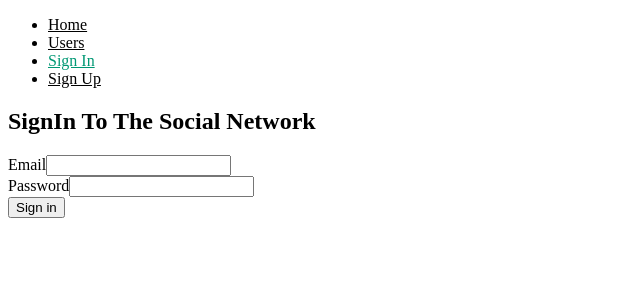
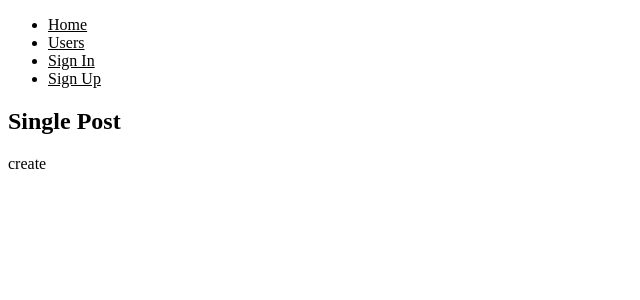
Before and after one commit to Mammirati15/nodeReactSocialNet, a React (Create React App) app in the folder react-social-net/: page /post/create in a window 1280 px wide. Before the commit this address led to /signin. Shown: the top 300 px of the page, without its empty margins (0-640 px from the left). Built offline with nearby package versions, Linux system fonts and the light colour scheme.

Commit message:
added a single posts component to read the whole post

```diff
--- a/react-social-net/src/MainRouter.js
+++ b/react-social-net/src/MainRouter.js
@@ -10,6 +10,7 @@ import EditProfile from './user/EditProfile'
 import FindPeople from './user/FindPeople'
 import NewPost from './post/NewPost'
 import PrivateRoute from './auth/PrivateRoute'
+import SinglePost from './post/SinglePost'
 
 
 const MainRouter = () => (
@@ -17,6 +18,7 @@ const MainRouter = () => (
     <Menu />
     <Switch>
       <Route exact path="/" component={Home}></Route>
+      <Route exact path="/post/:postId" component={SinglePost}></Route>
       <Route exact path="/users" component={Users}></Route>
       <Route exact path="/signup" component={Signup}></Route>
       <Route exact path="/signin" component={Signin}></Route>
--- a/react-social-net/src/post/Posts.js
+++ b/react-social-net/src/post/Posts.js
@@ -57,7 +57,7 @@ class Posts extends Component {
                   </Link>
                   on {new Date(post.created).toDateString()}
                 </p>
-                <Link to={`posts/${post._id}`} className="btn btn-raised btn-primary btn-sm">
+                <Link to={`post/${post._id}`} className="btn btn-raised btn-primary btn-sm">
                   Read More of this Post
                 </Link>
               </div>
--- /dev/null
+++ b/react-social-net/src/post/SinglePost.js
@@ -0,0 +1,15 @@
+import React, { Component } from 'react'
+
+class SinglePost extends Component {
+  render() {
+    return (
+      <div>
+        <h2>Single Post</h2>
+        {this.props.match.params.postId}
+      </div>
+    )
+  }
+}
+
+
+export default SinglePost
```
Also changed, not shown: 1 other file (tests, documents, lock files or other folders).
